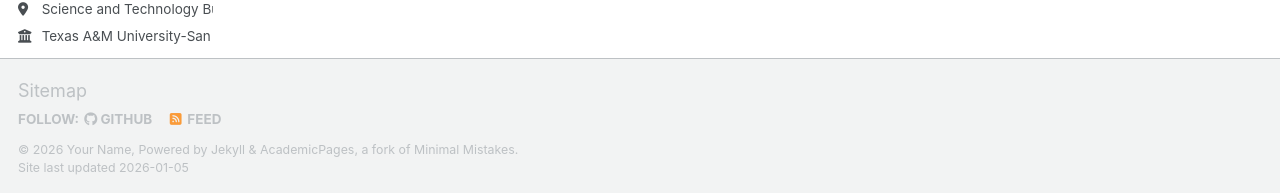
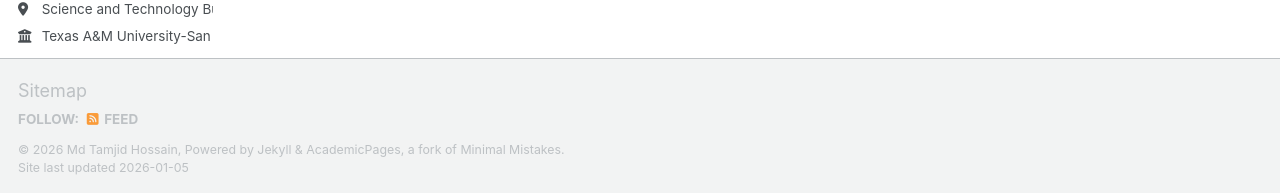
Before and after one commit to ciph3rLab/ciph3rLab.github.io, a Jekyll site: the page built from _pages/about.md, in a window 1280 px wide. Shown: the part 704-897 px from the top of the page. Built offline with Jekyll 4.4.1, drawn with Linux system fonts in a browser that asks for light colours; some web fonts are replaced; a script bundle is joined from its source files by our own code; library files that are not in the unit come from our copies; some of the changed lines change nothing that is shown.

Commit message:
Update _config.yml

```diff
--- a/_config.yml
+++ b/_config.yml
@@ -11,7 +11,7 @@
 site_theme               : "default" # The available themes options are "default", "air", "sunrise", "mint", "dirt" and "contrast"
 title                    : "CiPH3R-Lab"
 title_separator          : "-"
-name                     : &name "Your Name"
+name                     : &name "Md Tamjid Hossain"
 description              : &description "Cybersecurity, Privacy, and Trustworthy AI Research Lab"   # Update this with a general description of your site, this is the default if not overridden by a page
 url                      : https://ciph3rlab.github.io # The base hostname & protocol for your site e.g. "https://[your GitHub username].github.io",
                                                            # or if you already have some other page hosted on Github then use "https://[your GitHub username].github.io/[Your Repo Name]"
@@ -36,43 +36,6 @@
   academia         : # https://apps.tamusa.edu/course-information/my-profile/faculty-Profile.php?ID=1081
   googlescholar    : "https://scholar.google.com/citations?user=-u4v8QEAAAAJ&hl=en"
   orcid id         : "https://orcid.org/my-orcid?orcid=0000-0002-5674-7918"
-
-
-
-  # Repositories and software development
-  bitbucket        : # Username - Update with your username on the site
-  codepen          : # Username
-  dribbble         : # Username
-  github           : "academicpages"
-  kaggle           : # Username
-  stackoverflow    : # User number or user number and name (i.e., use "1" or "1/jeff-atwood")
-
-  # Social media
-  artstation       : # Username
-  bluesky          : "bsky.app" # Replace this with you Bluesky username
-  facebook         : # Username
-  flickr           : # Username
-  foursquare       : # Username
-  goodreads        : # Username
-  google_plus      : # Username
-  keybase          : # Username
-  instagram        : # Username
-  lastfm           : # Username
-  linkedin         : # Username
-  mastodon         : # URL
-  medium           : # URL
-  pinterest        : # Username
-  soundcloud       : # Username
-  steam            : # Username
-  telegram         : # URL
-  tumblr           : # Username
-  twitter          : # Username for X / Twitter
-  vine             : # Username
-  weibo            : # Username
-  wikipedia        : # Username
-  xing             : # Username
-  youtube          : # Username
-  zhihu            : # Username
 
 # Publication Category - The following the list of publication categories and their headings
 publication_category:
```
